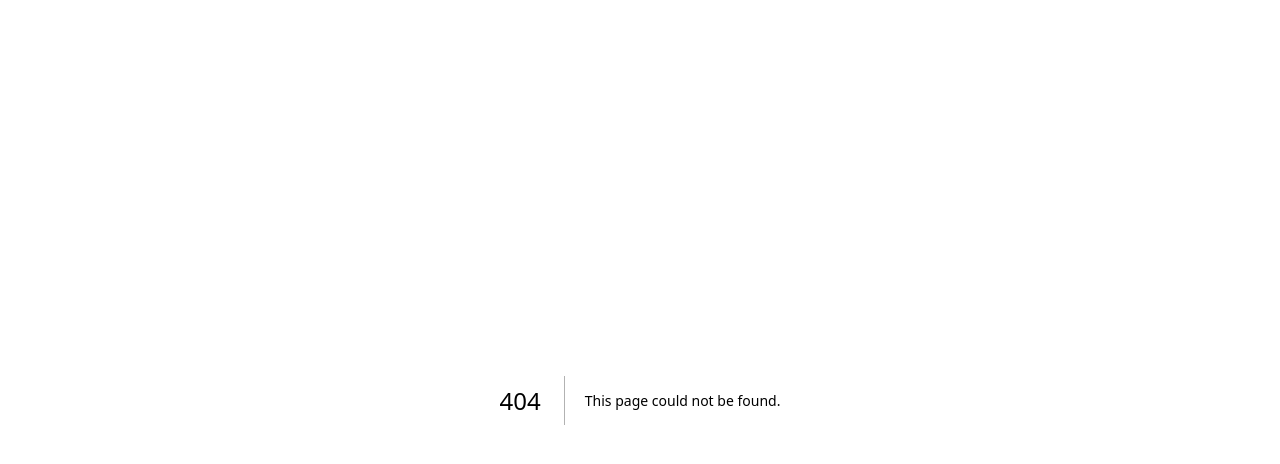
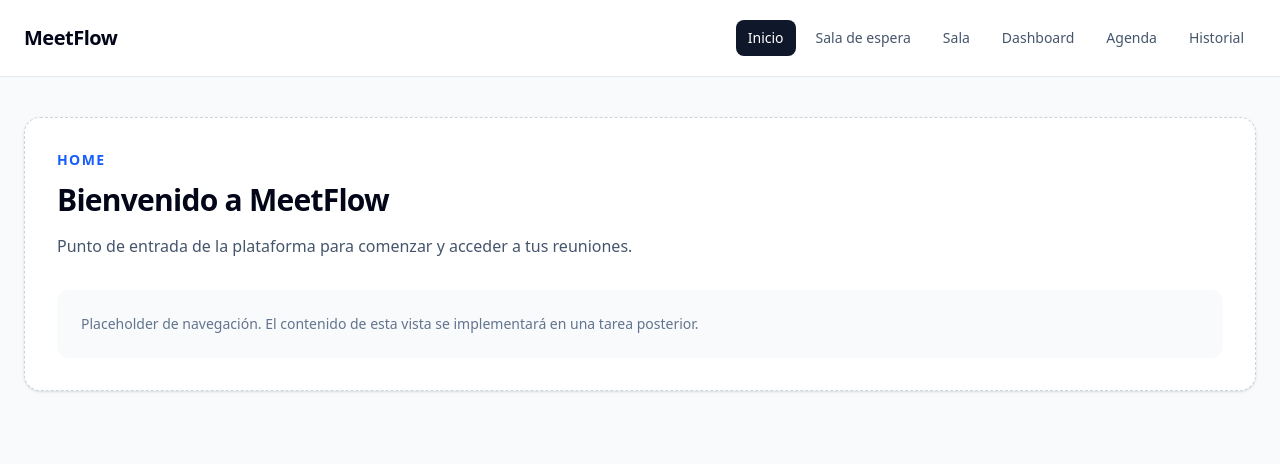
Before and after one commit to No-Country-simulation/S08-26-equipo-5, a Next.js app in the folder apps/web/: page /home in a window 1280 px wide. Before the commit this address had no page. Shown: the top 464 px of the page. Built offline with nearby package versions, Linux system fonts and the light colour scheme.

Commit message:
feat(web): add routing and app shell for S1-06

```diff
--- /dev/null
+++ b/apps/web/app/(platform)/agenda/page.tsx
@@ -0,0 +1,11 @@
+import { PlaceholderPage } from "../../components/placeholder-page";
+
+export default function AgendaPage() {
+  return (
+    <PlaceholderPage
+      eyebrow="Agenda"
+      title="Agenda"
+      description="Consulta y organiza tus próximas reuniones."
+    />
+  );
+}
--- /dev/null
+++ b/apps/web/app/(platform)/dashboard/page.tsx
@@ -0,0 +1,11 @@
+import { PlaceholderPage } from "../../components/placeholder-page";
+
+export default function DashboardPage() {
+  return (
+    <PlaceholderPage
+      eyebrow="Dashboard"
+      title="Dashboard"
+      description="Resumen de actividad y métricas de tus reuniones."
+    />
+  );
+}
--- /dev/null
+++ b/apps/web/app/(platform)/historial/page.tsx
@@ -0,0 +1,11 @@
+import { PlaceholderPage } from "../../components/placeholder-page";
+
+export default function HistoryPage() {
+  return (
+    <PlaceholderPage
+      eyebrow="Historial"
+      title="Historial"
+      description="Revisa las reuniones realizadas y su información asociada."
+    />
+  );
+}
--- /dev/null
+++ b/apps/web/app/(platform)/home/page.tsx
@@ -0,0 +1,11 @@
+import { PlaceholderPage } from "../../components/placeholder-page";
+
+export default function HomePage() {
+  return (
+    <PlaceholderPage
+      eyebrow="Home"
+      title="Bienvenido a MeetFlow"
+      description="Punto de entrada de la plataforma para comenzar y acceder a tus reuniones."
+    />
+  );
+}
--- /dev/null
+++ b/apps/web/app/(platform)/layout.tsx
@@ -0,0 +1,6 @@
+import type { ReactNode } from "react";
+import { AppShell } from "../components/app-shell";
+
+export default function PlatformLayout({ children }: { children: ReactNode }) {
+  return <AppShell>{children}</AppShell>;
+}
--- /dev/null
+++ b/apps/web/app/(platform)/room/page.tsx
@@ -0,0 +1,11 @@
+import { PlaceholderPage } from "../../components/placeholder-page";
+
+export default function RoomPage() {
+  return (
+    <PlaceholderPage
+      eyebrow="Room"
+      title="Sala de reunión"
+      description="Espacio reservado para la experiencia principal de videollamada."
+    />
+  );
+}
--- /dev/null
+++ b/apps/web/app/(platform)/waiting-room/page.tsx
@@ -0,0 +1,11 @@
+import { PlaceholderPage } from "../../components/placeholder-page";
+
+export default function WaitingRoomPage() {
+  return (
+    <PlaceholderPage
+      eyebrow="Waiting room"
+      title="Sala de espera"
+      description="Aquí podrás esperar antes de ingresar a una reunión."
+    />
+  );
+}
--- /dev/null
+++ b/apps/web/app/components/app-shell.tsx
@@ -0,0 +1,51 @@
+"use client";
+
+import Link from "next/link";
+import { usePathname } from "next/navigation";
+import type { ReactNode } from "react";
+
+const navigation = [
+  { href: "/home", label: "Inicio" },
+  { href: "/waiting-room", label: "Sala de espera" },
+  { href: "/room", label: "Sala" },
+  { href: "/dashboard", label: "Dashboard" },
+  { href: "/agenda", label: "Agenda" },
+  { href: "/historial", label: "Historial" },
+];
+
+export function AppShell({ children }: { children: ReactNode }) {
+  const pathname = usePathname();
+
+  return (
+    <div className="min-h-screen bg-slate-50 text-slate-950">
+      <header className="border-b border-slate-200 bg-white">
+        <div className="mx-auto flex max-w-7xl flex-col gap-4 px-6 py-5 lg:flex-row lg:items-center lg:justify-between">
+          <Link href="/home" className="text-xl font-bold tracking-tight text-slate-950">
+            MeetFlow
+          </Link>
+          <nav aria-label="Navegación principal" className="flex flex-wrap gap-2">
+            {navigation.map((item) => {
+              const isActive = pathname === item.href;
+
+              return (
+                <Link
+                  key={item.href}
+                  href={item.href}
+                  aria-current={isActive ? "page" : undefined}
+                  className={`rounded-lg px-3 py-2 text-sm font-medium transition-colors ${
+                    isActive
+                      ? "bg-slate-900 text-white"
+                      : "text-slate-600 hover:bg-slate-100 hover:text-slate-950"
+                  }`}
+                >
+                  {item.label}
+                </Link>
+              );
+            })}
+          </nav>
+        </div>
+      </header>
+      <main className="mx-auto w-full max-w-7xl px-6 py-10">{children}</main>
+    </div>
+  );
+}
--- /dev/null
+++ b/apps/web/app/components/placeholder-page.tsx
@@ -0,0 +1,30 @@
+type PlaceholderPageProps = {
+  eyebrow: string;
+  title: string;
+  description: string;
+};
+
+export function PlaceholderPage({
+  eyebrow,
+  title,
+  description,
+}: PlaceholderPageProps) {
+  return (
+    <section
+      aria-labelledby="page-title"
+      className="rounded-2xl border border-dashed border-slate-300 bg-white p-8 shadow-sm"
+    >
+      <p className="text-sm font-semibold uppercase tracking-widest text-blue-600">
+        {eyebrow}
+      </p>
+      <h1 id="page-title" className="mt-3 text-3xl font-bold tracking-tight text-slate-950">
+        {title}
+      </h1>
+      <p className="mt-4 max-w-2xl text-slate-600">{description}</p>
+      <div className="mt-8 rounded-xl bg-slate-50 p-6 text-sm text-slate-500">
+        Placeholder de navegación. El contenido de esta vista se implementará en una
+        tarea posterior.
+      </div>
+    </section>
+  );
+}
--- a/apps/web/app/page.tsx
+++ b/apps/web/app/page.tsx
@@ -1,34 +1,5 @@
-"use client";
+import { redirect } from "next/navigation";
 
-import { useCounterStore } from "./counter-store";
-
-export default function Home() {
-  return (
-    <main className="flex min-h-screen items-center justify-center bg-slate-50 p-6 text-slate-900">
-      <section className="w-full max-w-sm rounded-xl bg-white p-8 text-center shadow-sm ring-1 ring-slate-200">
-        <h1 className="text-2xl font-semibold">Contador con Zustand</h1>
-        <p className="mt-6 text-5xl font-bold tabular-nums">{useCounterStore((state) => state.count)}</p>
-        <div className="mt-8 flex justify-center gap-3">
-          <button
-            className="rounded-lg bg-slate-900 px-4 py-2 font-medium text-white hover:bg-slate-700"
-            onClick={() => useCounterStore.getState().decrement()}
-          >
-            Restar
-          </button>
-          <button
-            className="rounded-lg bg-blue-600 px-4 py-2 font-medium text-white hover:bg-blue-500"
-            onClick={() => useCounterStore.getState().increment()}
-          >
-            Sumar
-          </button>
-        </div>
-        <button
-          className="mt-4 text-sm text-slate-500 underline hover:text-slate-700"
-          onClick={() => useCounterStore.getState().reset()}
-        >
-          Reiniciar
-        </button>
-      </section>
-    </main>
-  );
+export default function RootPage() {
+  redirect("/home");
 }
```
Also changed, not shown: 1 other file (tests, documents, lock files or other folders).
